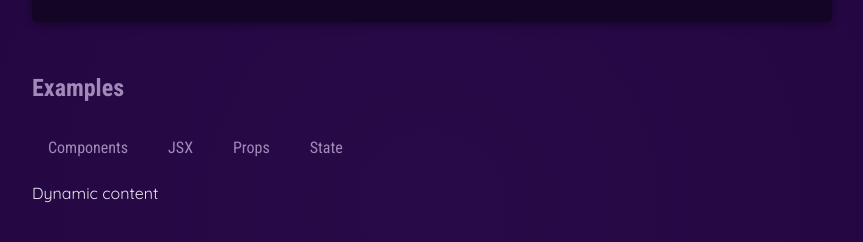
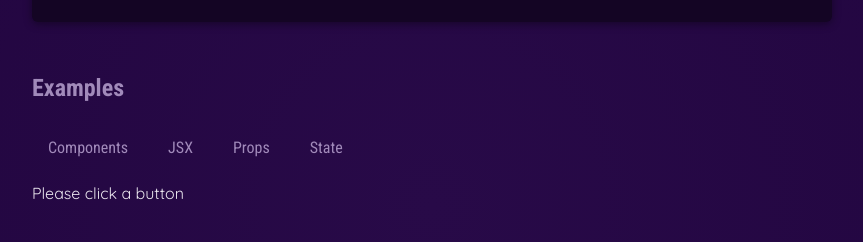
Before and after one commit to Pablo01bm/learning-react-project, a React (Vite) app: page / in a window 1280 px wide. Shown: the part 434-676 px from the top of the page, without its empty margins (208-1071 px from the left). Built offline with nearby package versions, Linux system fonts and the light colour scheme.

Commit message:
Added some handlers

```diff
--- a/src/App.jsx
+++ b/src/App.jsx
@@ -1,11 +1,15 @@
+import { useState } from 'react';
+
 import { CORE_CONCEPTS } from './data.js';
 import Header from './components/Header/Header.jsx';
 import CoreConcept from './components/CoreConcept.jsx';
 import TabButton from './components/TabButton.jsx';
 
 function App() {
-  function handleSelect(){
-    console.log('Hello World');
+  let tabContent = 'Please click a button';
+  function handleSelect(selectedButton){
+    //
+    console.log(selectedButton);
   }
 
   return (
@@ -24,12 +28,12 @@
         <section id="examples">
           <h2>Examples</h2>
           <menu>
-            <TabButton onSelect={handleSelect}>Components</TabButton>
-            <TabButton onSelect={handleSelect}>JSX</TabButton>
-            <TabButton onSelect={handleSelect}>Props</TabButton>
-            <TabButton onSelect={handleSelect}>State</TabButton>
+            <TabButton onSelect={() => handleSelect('components')}>Components</TabButton>
+            <TabButton onSelect={() => handleSelect('jsx')}>JSX</TabButton>
+            <TabButton onSelect={() => handleSelect('props')}>Props</TabButton>
+            <TabButton onSelect={() => handleSelect('state')}>State</TabButton>
           </menu>
-          Dynamic content
+          {tabContent}
         </section>
       </main>
     </div>
--- a/src/components/TabButton.jsx
+++ b/src/components/TabButton.jsx
@@ -1,12 +1,8 @@
 export default function TabButton({children, onSelect}) {
-    function handleClick() {
-        console.log("Hello World");
-    }
-
 
   return (
     <li>
-      <button onClick={handleClick}>{children}</button>
+      <button onClick={onSelect}>{children}</button>
     </li>
   );
 }
```
